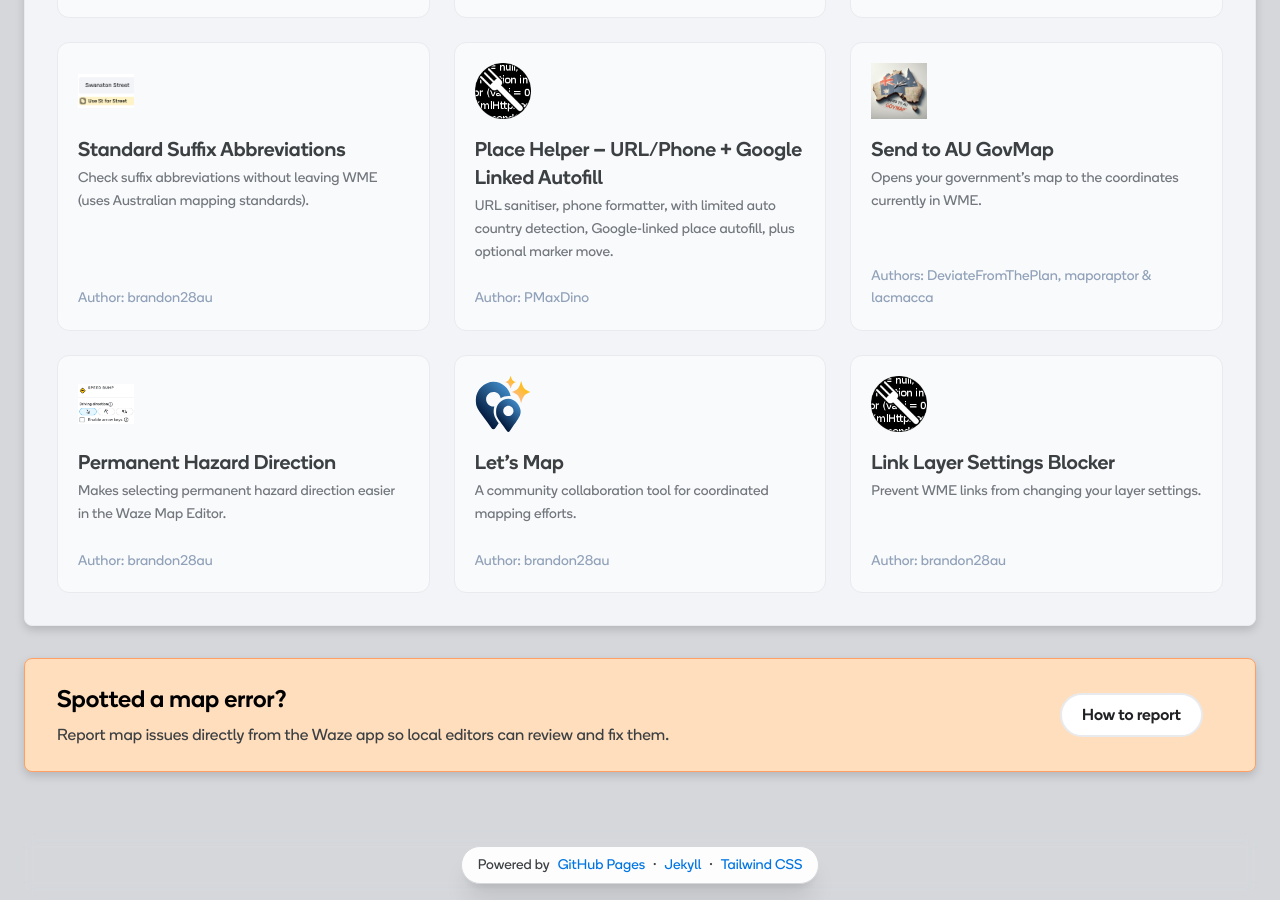
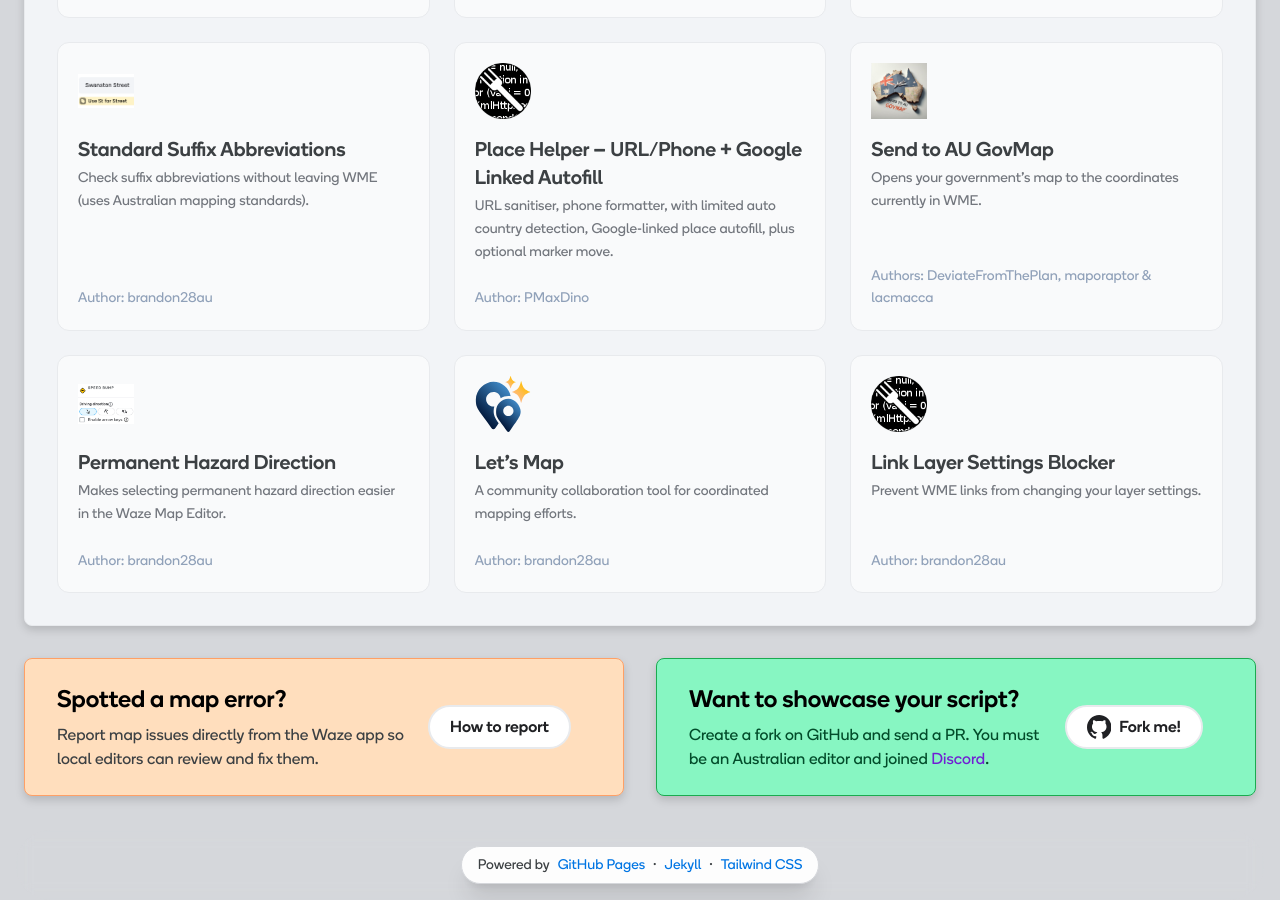
Before and after one commit to darkestways/wazetoolsau.com, a Jekyll site: the page built from src/index.md, in a window 1280 px wide and 900 px high, scrolled down 946 px. Built offline with Jekyll 4.4.1, drawn with Linux system fonts in a browser that asks for light colours.

Commit message:
Add footer card to promote PRs for showcase
Add a Fork button so other editors can send in their scripts

Signed-off-by: Darkest Ways <254888377+darkestways@users.noreply.github.com>

```diff
--- a/src/_layouts/default.html
+++ b/src/_layouts/default.html
@@ -39,12 +39,28 @@
           </div>
         </div>
         {{ content }}
-        <div class="rounded-lg bg-w-orange-100 border border-w-orange-400 px-4 py-6 pb-20 sm:px-8 sm:pb-6 flex flex-col gap-4 relative sm:flex-row sm:items-center sm:justify-between">
-          <div class="flex flex-col gap-2">
-            <h2 class="text-2xl font-medium">Spotted a map error?</h2>
-            <p class="text-w-grey-800">Report map issues directly from the Waze app so local editors can review and fix them.</p>
+        <div class="grid grid-cols-1 lg:grid-cols-2 sm:grid-cols-2 gap-8">
+          <div class="rounded-lg bg-w-orange-100 border border-w-orange-400 px-4 py-6 pb-10 sm:px-8 sm:pb-6 flex flex-col gap-4 relative sm:flex-row sm:items-center sm:justify-between">
+            <div class="flex flex-col gap-2">
+              <h2 class="text-2xl font-medium">Spotted a map error?</h2>
+              <p class="text-w-grey-800">Report map issues directly from the Waze app so local editors can review and fix them.</p>
+            </div>
+            <a class="cta-pill sm:mr-5 hover:border-orange-400 hover:bg-orange-100" href="https://support.google.com/waze/answer/7101380" referrerpolicy="no-referrer" rel="noopener noreferrer" target="_blank">
+              How to report
+            </a>
           </div>
-          <a href="https://support.google.com/waze/answer/7101380" referrerpolicy="no-referrer" rel="noopener noreferrer" target="_blank" class="cta-pill sm:mr-5 hover:border-orange-400 hover:bg-orange-100">How to report</a>
+          <div class="rounded-lg bg-w-green-100 border border-w-green-500 px-4 py-6 pb-10 sm:px-8 sm:pb-6 flex flex-col gap-4 relative sm:flex-row sm:items-center sm:justify-between">
+            <div class="flex flex-col gap-2">
+              <h2 class="text-2xl font-medium">Want to showcase your script?</h2>
+              <p class="text-w-green-900">
+                Create a fork on GitHub and send a PR.
+                You must be an Australian editor and joined
+                <a class="text-w-purple-700 hover:text-shadow-lg" href="https://discord.me/wazeaustralia" target="_blank" rel="noopener noreferrer">Discord</a>.</p>
+            </div>
+            <a class="cta-pill sm:mr-5 hover:border-green-400 hover:bg-green-100" href="https://github.com/darkestways/wazetoolsau.com/fork" referrerpolicy="no-referrer" rel="noopener noreferrer" target="_blank">
+              {% include icons/github-octocat-logo.svg %}<span>Fork me!</span>
+            </a>
+          </div>
         </div>
       </div>
     </main>
```
